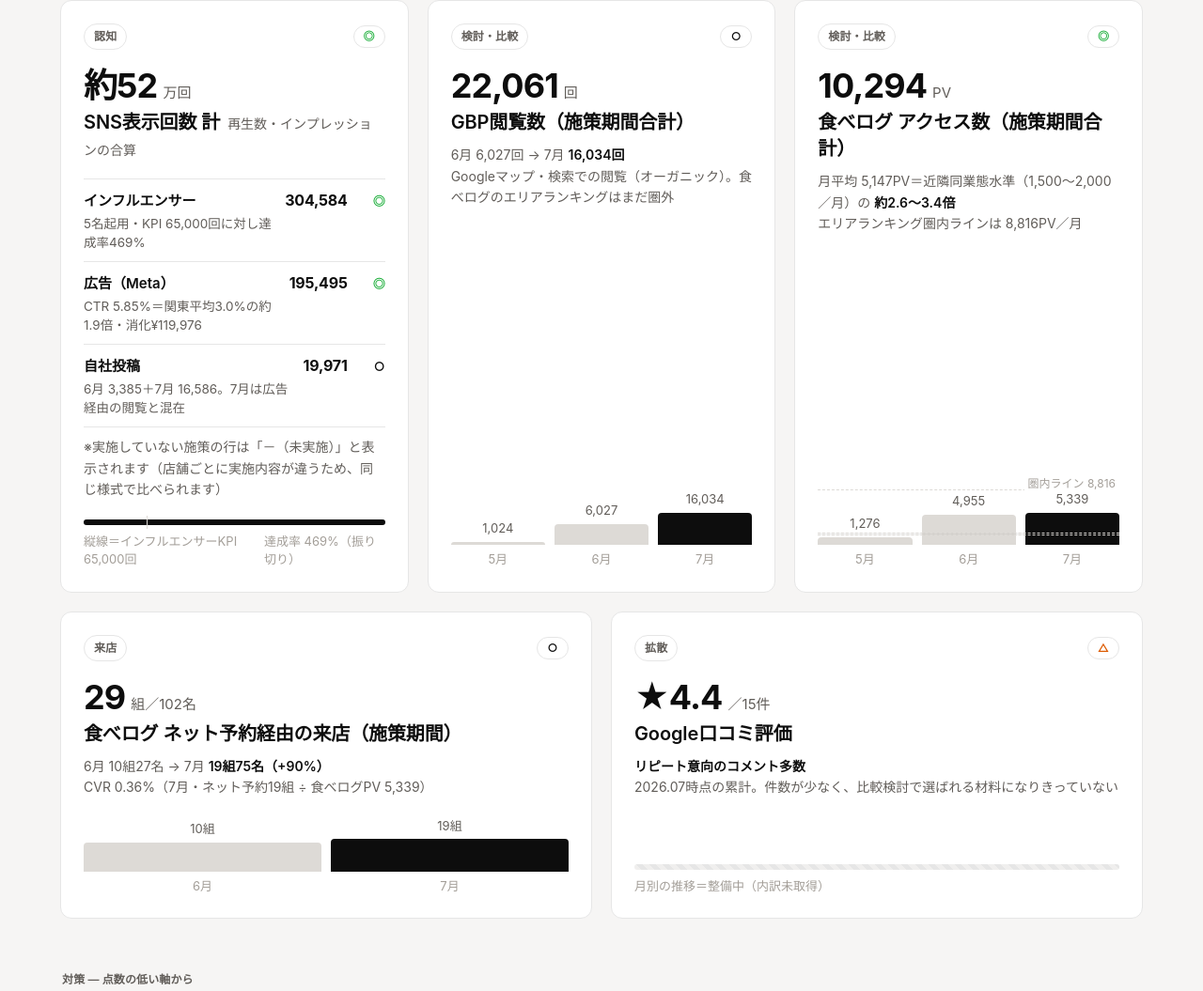
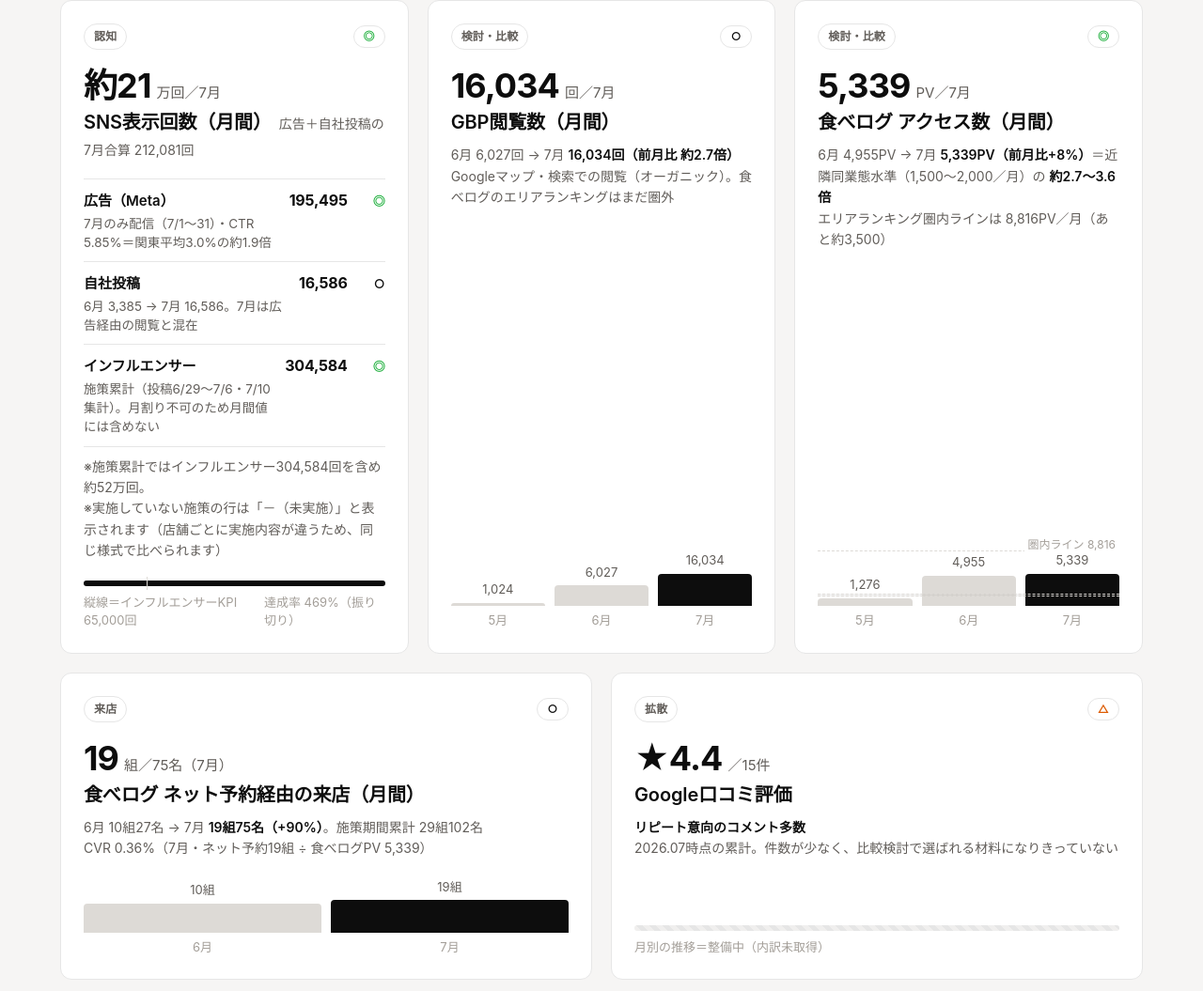
Before and after one commit to takehikosoel/kutikomi-bpo-demo, a plain HTML site: page summary-home-demo.html in a window 1280 px wide. Shown: the part 726-1781 px from the top of the page at 94% size. Drawn offline with Linux system fonts and the light colour scheme.

Commit message:
summary-home: 施策カードの主役数字を施策期間合計→7月単月＋前月比に変更（月間ベンチマークと比較可能に）
- 認知: 約21万回/7月（広告195,495＋自社16,586）。インフルエンサー304,584は施策累計・月間不算入と明記
- GBP: 16,034回/7月（前月比約2.7倍）／食べログ: 5,339PV/7月（+8%・圏内ラインまであと約3,500）
- 来店: 19組75名/7月（+90%）・累計は注記へ
- 対策③の試算を7月基準に更新（分母1.65倍→月31組規模）

Co-Authored-By: Claude Fable 5 <noreply@anthropic.com>

```diff
--- a/summary-home-demo.html
+++ b/summary-home-demo.html
@@ -203,14 +203,14 @@
     <!-- 認知（SNS表示回数 計） -->
     <section class="card span4 kpi">
       <div class="kpi-h"><span class="stage">認知</span><span class="grade a">◎</span></div>
-      <div class="v">約52<small>万回</small></div>
-      <div class="l">SNS表示回数 計<small>再生数・インプレッションの合算</small></div>
+      <div class="v">約21<small>万回／7月</small></div>
+      <div class="l">SNS表示回数（月間）<small>広告＋自社投稿の7月合算 212,081回</small></div>
       <div class="brk-rows">
-        <div class="brk-row"><span class="nm">インフルエンサー<small>5名起用・KPI 65,000回に対し達成率469%</small></span><span class="vl">304,584</span><span class="gr a">◎</span></div>
-        <div class="brk-row"><span class="nm">広告（Meta）<small>CTR 5.85%＝関東平均3.0%の約1.9倍・消化¥119,976</small></span><span class="vl">195,495</span><span class="gr a">◎</span></div>
-        <div class="brk-row"><span class="nm">自社投稿<small>6月 3,385＋7月 16,586。7月は広告経由の閲覧と混在</small></span><span class="vl">19,971</span><span class="gr b">○</span></div>
+        <div class="brk-row"><span class="nm">広告（Meta）<small>7月のみ配信（7/1〜31）・CTR 5.85%＝関東平均3.0%の約1.9倍</small></span><span class="vl">195,495</span><span class="gr a">◎</span></div>
+        <div class="brk-row"><span class="nm">自社投稿<small>6月 3,385 → 7月 16,586。7月は広告経由の閲覧と混在</small></span><span class="vl">16,586</span><span class="gr b">○</span></div>
+        <div class="brk-row"><span class="nm">インフルエンサー<small>施策累計（投稿6/29〜7/6・7/10集計）。月割り不可のため月間値には含めない</small></span><span class="vl">304,584</span><span class="gr a">◎</span></div>
       </div>
-      <div class="n">※実施していない施策の行は「－（未実施）」と表示されます（店舗ごとに実施内容が違うため、同じ様式で比べられます）</div>
+      <div class="n">※施策累計ではインフルエンサー304,584回を含め約52万回。<br>※実施していない施策の行は「－（未実施）」と表示されます（店舗ごとに実施内容が違うため、同じ様式で比べられます）</div>
       <div class="viz">
         <div class="bar-track"><div class="bar-fill" style="width:100%"></div><div class="bar-mark" style="left:21%"></div></div>
         <div class="vizlab"><span>縦線＝インフルエンサーKPI 65,000回</span><span>達成率 469%（振り切り）</span></div>
@@ -220,9 +220,9 @@
     <!-- 検討① -->
     <section class="card span4 kpi">
       <div class="kpi-h"><span class="stage">検討・比較</span><span class="grade b">○</span></div>
-      <div class="v">22,061<small>回</small></div>
-      <div class="l">GBP閲覧数（施策期間合計）</div>
-      <div class="n">6月 6,027回 → 7月 <b>16,034回</b><br>Googleマップ・検索での閲覧（オーガニック）。食べログのエリアランキングはまだ圏外</div>
+      <div class="v">16,034<small>回／7月</small></div>
+      <div class="l">GBP閲覧数（月間）</div>
+      <div class="n">6月 6,027回 → 7月 <b>16,034回（前月比 約2.7倍）</b><br>Googleマップ・検索での閲覧（オーガニック）。食べログのエリアランキングはまだ圏外</div>
       <div class="viz">
         <div class="mini">
           <div class="col"><em>1,024</em><i style="height:6%"></i></div>
@@ -236,9 +236,9 @@
     <!-- 検討② -->
     <section class="card span4 kpi">
       <div class="kpi-h"><span class="stage">検討・比較</span><span class="grade a">◎</span></div>
-      <div class="v">10,294<small>PV</small></div>
-      <div class="l">食べログ アクセス数（施策期間合計）</div>
-      <div class="n">月平均 5,147PV＝近隣同業態水準（1,500〜2,000／月）の <b>約2.6〜3.4倍</b><br>エリアランキング圏内ラインは 8,816PV／月</div>
+      <div class="v">5,339<small>PV／7月</small></div>
+      <div class="l">食べログ アクセス数（月間）</div>
+      <div class="n">6月 4,955PV → 7月 <b>5,339PV（前月比+8%）</b>＝近隣同業態水準（1,500〜2,000／月）の <b>約2.7〜3.6倍</b><br>エリアランキング圏内ラインは 8,816PV／月（あと約3,500）</div>
       <div class="viz">
         <div class="mini">
           <div class="band" style="bottom:17%;height:6%"></div>
@@ -254,9 +254,9 @@
     <!-- 来店 -->
     <section class="card span6 kpi">
       <div class="kpi-h"><span class="stage">来店</span><span class="grade b">○</span></div>
-      <div class="v">29<small>組／102名</small></div>
-      <div class="l">食べログ ネット予約経由の来店（施策期間）</div>
-      <div class="n">6月 10組27名 → 7月 <b>19組75名（+90%）</b><br>CVR 0.36%（7月・ネット予約19組 ÷ 食べログPV 5,339）</div>
+      <div class="v">19<small>組／75名（7月）</small></div>
+      <div class="l">食べログ ネット予約経由の来店（月間）</div>
+      <div class="n">6月 10組27名 → 7月 <b>19組75名（+90%）</b>。施策期間累計 29組102名<br>CVR 0.36%（7月・ネット予約19組 ÷ 食べログPV 5,339）</div>
       <div class="viz">
         <div class="mini">
           <div class="col"><em>10組</em><i style="height:53%"></i></div>
@@ -300,7 +300,7 @@
         <div class="from">検討比較<strong>85点</strong></div>
         <div>
           <div class="action-title">食べログのエリアランキング圏内に入る</div>
-          <div class="hole">月間PV 4,955 → 圏内ライン 8,816 まであと約3,900。CVR 0.36%のまま分母が1.8倍になれば、予約は月19組から31組規模へ</div>
+          <div class="hole">月間PV 5,339 → 圏内ライン 8,816 まであと約3,500。CVR 0.36%のまま分母が1.65倍になれば、予約は月19組から31組規模へ</div>
         </div>
         <div class="btns"><a class="btn" href="tenpo-os-demo/index.html#bitei">食べログ強化を相談 →</a></div>
       </article>
@@ -318,7 +318,7 @@
   </main>
 
   <footer class="footer">
-    ※数値は2026-07-31時点の確定実績（各媒体の管理画面・API実測）。口コミ評価のみ2026-07時点の累計。インフルエンサー施策は中間報告（集計基準日 2026-07-10）の確定値。<br>
+    ※数値は2026-07-31時点の確定実績。各カードの主要数値は7月単月（前月比つき）、インフルエンサーのみ施策累計（各媒体の管理画面・API実測）。口コミ評価のみ2026-07時点の累計。インフルエンサー施策は中間報告（集計基準日 2026-07-10）の確定値。<br>
     食べログ関連は管理画面キャプチャからの手動更新（取得日 2026-08-10）。点数は上記の採点ルールによる社内評価です（比較基準＝提案時KPI比。支援店平均比は参考・整備中）。
   </footer>
 </body>
```
